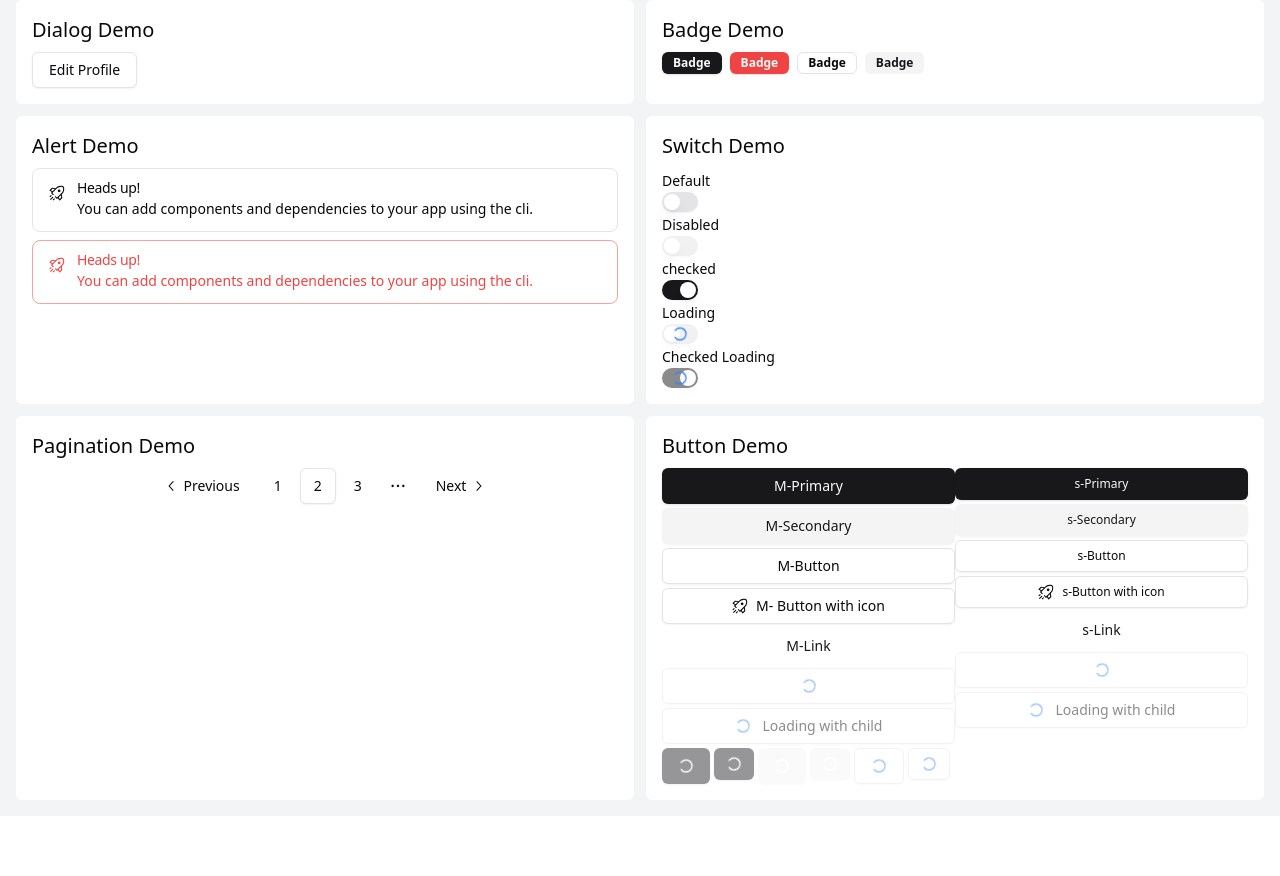
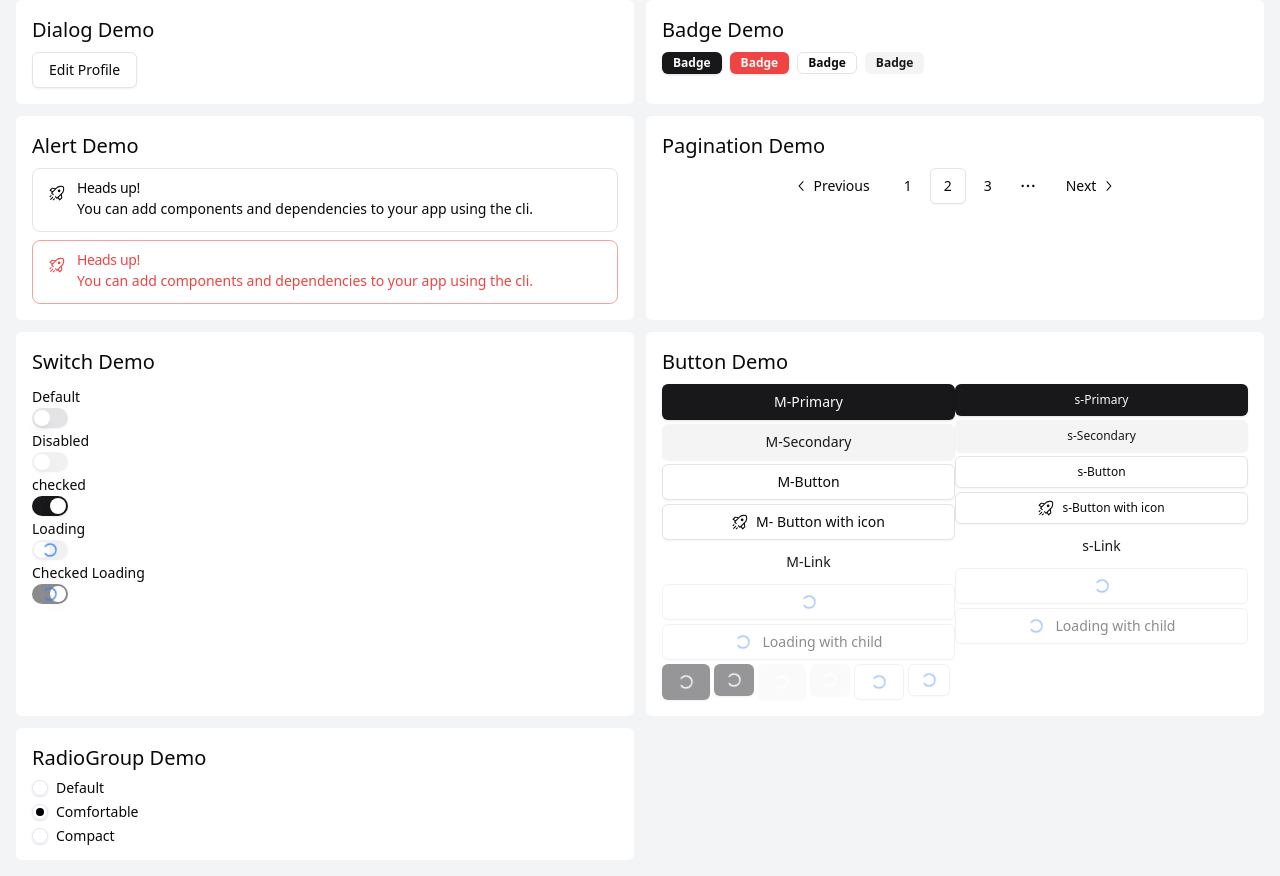
Before and after one commit to actionpower/daglo-ui, a React app: page / in a window 1280 px wide. Shown: the part 560-1436 px from the top of the page. Before the commit the page ends 1376 px from the top, so only its background shows below. Built offline with nearby package versions, Linux system fonts and the light colour scheme; the HTML template or start-up script is replaced by a standard one.

Commit message:
Radio group 컴포넌트 추가 (#15)

```diff
--- a/package.json
+++ b/package.json
@@ -15,6 +15,7 @@
     "@radix-ui/react-dialog": "^1.0.5",
     "@radix-ui/react-icons": "^1.3.0",
     "@radix-ui/react-label": "^2.0.2",
+    "@radix-ui/react-radio-group": "^1.1.3",
     "@radix-ui/react-select": "^2.0.0",
     "@radix-ui/react-slot": "^1.0.2",
     "@radix-ui/react-switch": "^1.0.3",
--- a/src/App.tsx
+++ b/src/App.tsx
@@ -7,6 +7,7 @@ import DialogDemo from './exampleComponents/DialogDemo';
 import DisplayContainer from './exampleComponents/DisplayContainer';
 import InputDemo from './exampleComponents/InputDemo';
 import PaginationDemo from './exampleComponents/PaginationDemo';
+import RadioGroupDemo from './exampleComponents/RadioGroupDemo';
 import SelectDemo from './exampleComponents/SelectDemo';
 import SonnerDemo from './exampleComponents/SonnerDemo';
 import SwitchDemo from './exampleComponents/SwitchDemo';
@@ -54,14 +55,17 @@ function App() {
       <DisplayContainer title="Alert Demo">
         <AlertDemo />
       </DisplayContainer>
+      <DisplayContainer title="Pagination Demo">
+        <PaginationDemo />
+      </DisplayContainer>
       <DisplayContainer title="Switch Demo">
         <SwitchDemo />
       </DisplayContainer>
-      <DisplayContainer title="Pagination Demo">
-        <PaginationDemo />
-      </DisplayContainer>
       <DisplayContainer title="Button Demo">
         <ButtonDemo />
+      </DisplayContainer>
+      <DisplayContainer title="RadioGroup Demo">
+        <RadioGroupDemo />
       </DisplayContainer>
     </div>
   );
--- /dev/null
+++ b/src/exampleComponents/RadioGroupDemo.tsx
@@ -0,0 +1,23 @@
+import { Label } from '@/src/ui/label';
+import { RadioGroup, RadioGroupItem } from '@/src/ui/radio-group';
+
+const RadioGroupDemo = () => {
+  return (
+    <RadioGroup defaultValue="comfortable">
+      <div className="flex items-center space-x-2">
+        <RadioGroupItem value="default" id="r1" />
+        <Label htmlFor="r1">Default</Label>
+      </div>
+      <div className="flex items-center space-x-2">
+        <RadioGroupItem value="comfortable" id="r2" />
+        <Label htmlFor="r2">Comfortable</Label>
+      </div>
+      <div className="flex items-center space-x-2">
+        <RadioGroupItem value="compact" id="r3" />
+        <Label htmlFor="r3">Compact</Label>
+      </div>
+    </RadioGroup>
+  );
+};
+
+export default RadioGroupDemo;
--- /dev/null
+++ b/src/ui/radio-group.tsx
@@ -0,0 +1,41 @@
+import * as RadioGroupPrimitive from '@radix-ui/react-radio-group';
+import * as React from 'react';
+
+import { cn } from '@/src/lib/utils';
+
+const RadioGroup = React.forwardRef<
+  React.ElementRef<typeof RadioGroupPrimitive.Root>,
+  React.ComponentPropsWithoutRef<typeof RadioGroupPrimitive.Root>
+>(({ className, ...props }, ref) => {
+  return (
+    <RadioGroupPrimitive.Root
+      className={cn('grid gap-2', className)}
+      {...props}
+      ref={ref}
+    />
+  );
+});
+RadioGroup.displayName = RadioGroupPrimitive.Root.displayName;
+
+const RadioGroupItem = React.forwardRef<
+  React.ElementRef<typeof RadioGroupPrimitive.Item>,
+  React.ComponentPropsWithoutRef<typeof RadioGroupPrimitive.Item>
+>(({ className, ...props }, ref) => {
+  return (
+    <RadioGroupPrimitive.Item
+      ref={ref}
+      className={cn(
+        'aspect-square h-4 w-4 rounded-full border border-slate-200 text-primary shadow focus:outline-none focus-visible:ring-1 focus-visible:ring-ring disabled:cursor-not-allowed disabled:opacity-50',
+        className,
+      )}
+      {...props}
+    >
+      <RadioGroupPrimitive.Indicator className="flex items-center justify-center">
+        <div className="w-2 h-2 bg-black rounded-full" />
+      </RadioGroupPrimitive.Indicator>
+    </RadioGroupPrimitive.Item>
+  );
+});
+RadioGroupItem.displayName = RadioGroupPrimitive.Item.displayName;
+
+export { RadioGroup, RadioGroupItem };
```
Also changed, not shown: 1 other file (tests, documents, lock files or other folders).
